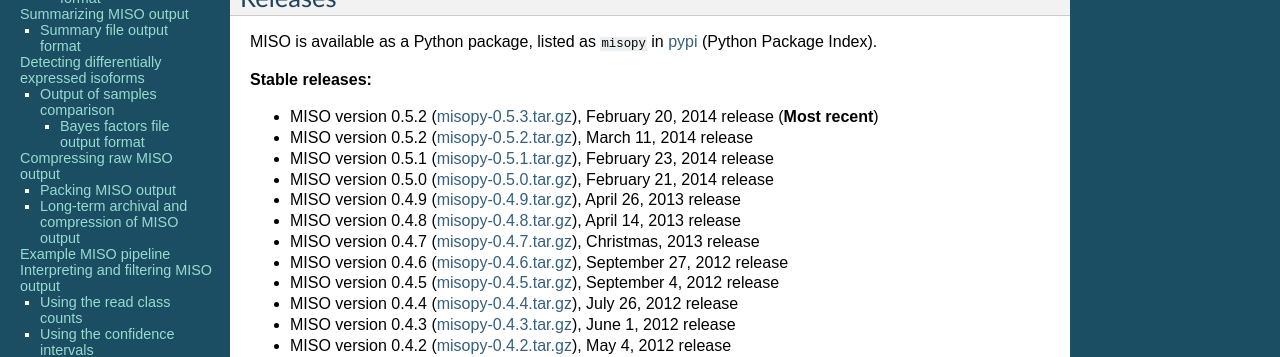
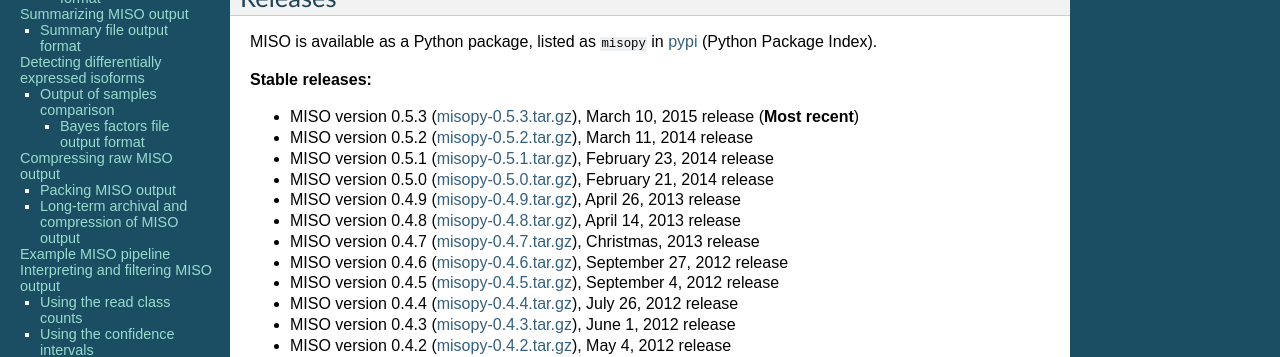
Before and after one commit to yarden/MISO, a Sphinx documentation site: the page built from docs/source/index.rst, in a window 1280 px wide and 900 px high, scrolled down 972 px. Shown: the part 152-509 px from the top of the window. Built offline with Sphinx 7.4.7, drawn with Linux system fonts in a browser that asks for light colours; pages that are not in the unit, such as notebooks, are missing from menus.

Commit message:
Docs revision

```diff
--- a/docs/source/index.rst
+++ b/docs/source/index.rst
@@ -91,7 +91,7 @@ MISO is available as a Python package, listed as ``misopy`` in `pypi`_ (Python P
 
 **Stable releases:**
 
-* MISO version 0.5.2 (`misopy-0.5.3.tar.gz`_), February 20, 2014 release (**Most recent**)
+* MISO version 0.5.3 (`misopy-0.5.3.tar.gz`_), March 10, 2015 release (**Most recent**)
 * MISO version 0.5.2 (`misopy-0.5.2.tar.gz`_), March 11, 2014 release
 * MISO version 0.5.1 (`misopy-0.5.1.tar.gz`_), February 23, 2014 release
 * MISO version 0.5.0 (`misopy-0.5.0.tar.gz`_), February 21, 2014 release
```
